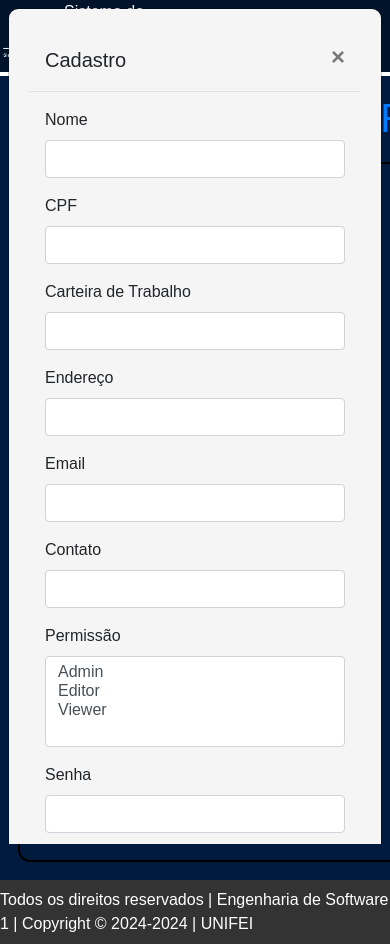
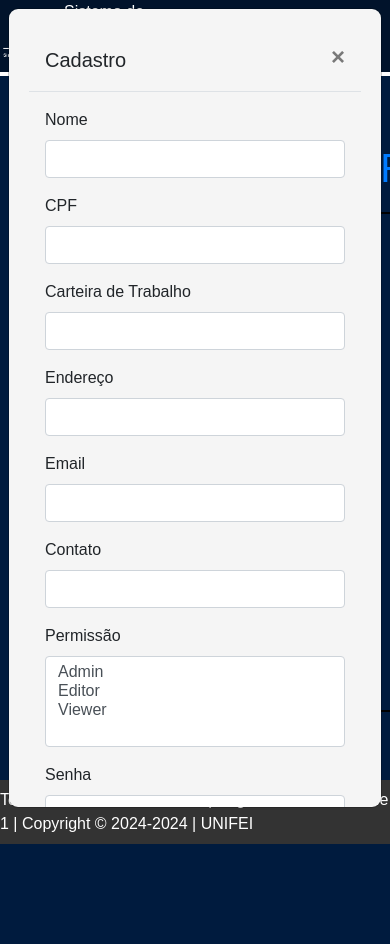
Before and after one commit to CCO-Turma-2023/SGU-Software, a website: page public/admin/admin.html in a window 390 px wide. Both pictures are taken after a click on the button "CADASTRAR". Shown: the top 944 px of the page. After the commit the page ends 844 px from the top, so only its background shows below. Drawn offline with nearby package versions, Linux system fonts and the light colour scheme.

Commit message:
Added partial responsiveness

```diff
--- a/public/admin/admin.css
+++ b/public/admin/admin.css
@@ -215,13 +215,9 @@ main {
 
 }
 
-.modal {
-    overflow: auto;
-}
 
 .modal-content {
     background-color: #f5f5f5;
-    overflow: auto;
     border-radius: 10px;
     padding: 20px;
 }
@@ -243,3 +239,17 @@ footer p {
     font-size: 1rem;
     color: white;
 }
+
+
+@media (max-height: 890px) {
+    .modal-content {
+        height: 800px;
+        overflow: auto;
+    }
+
+    .box-dashboard{
+        height: 500px;
+    }
+
+
+}
--- a/public/aluno/aluno.css
+++ b/public/aluno/aluno.css
@@ -240,3 +240,16 @@ footer p {
     font-size: 1rem;
     color: white;
 }
+
+@media (max-height: 890px) {
+    .modal-content {
+        height: 800px;
+        overflow: auto;
+    }
+
+    .box-dashboard{
+        height: 500px;
+    }
+
+
+}
--- a/public/professor/professor.css
+++ b/public/professor/professor.css
@@ -240,3 +240,16 @@ footer p {
     font-size: 1rem;
     color: white;
 }
+
+@media (max-height: 890px) {
+    .modal-content {
+        height: 800px;
+        overflow: auto;
+    }
+
+    .box-dashboard{
+        height: 500px;
+    }
+
+
+}
```
Also changed, not shown: 2 other files.
